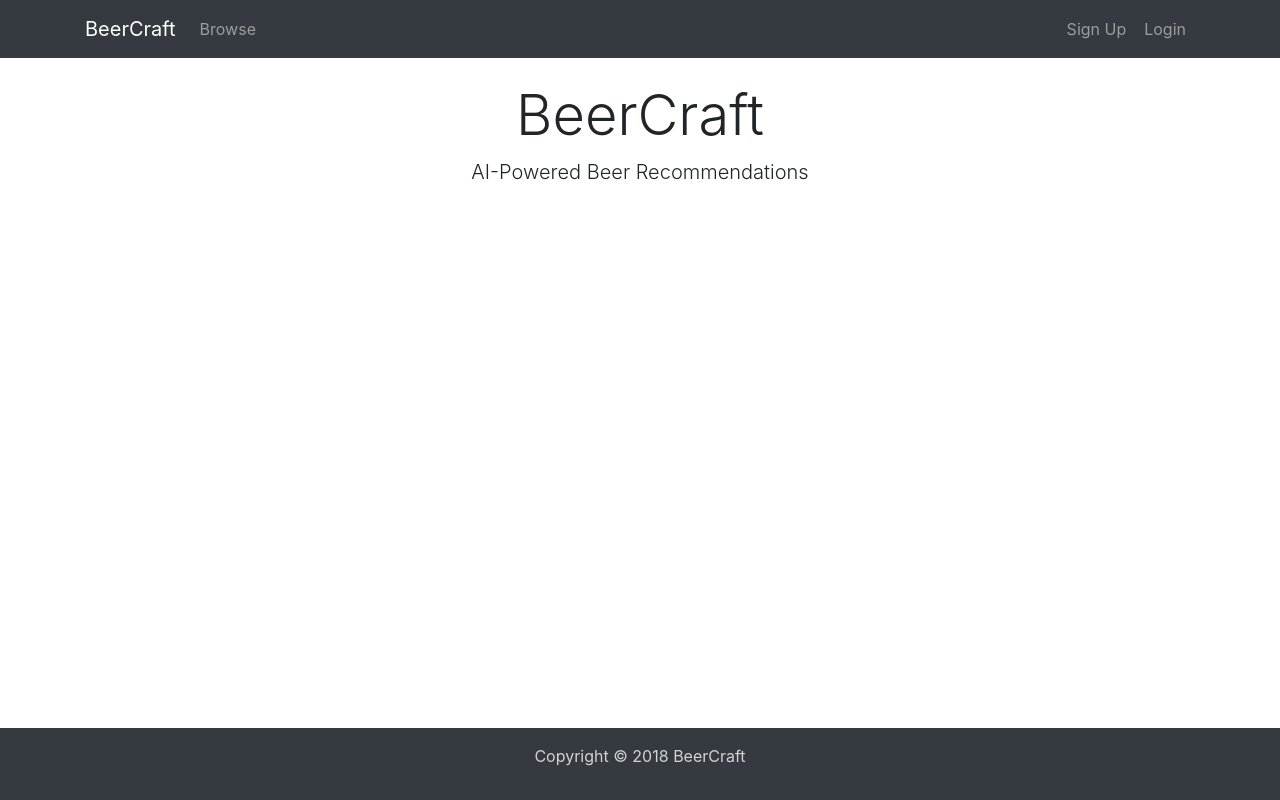
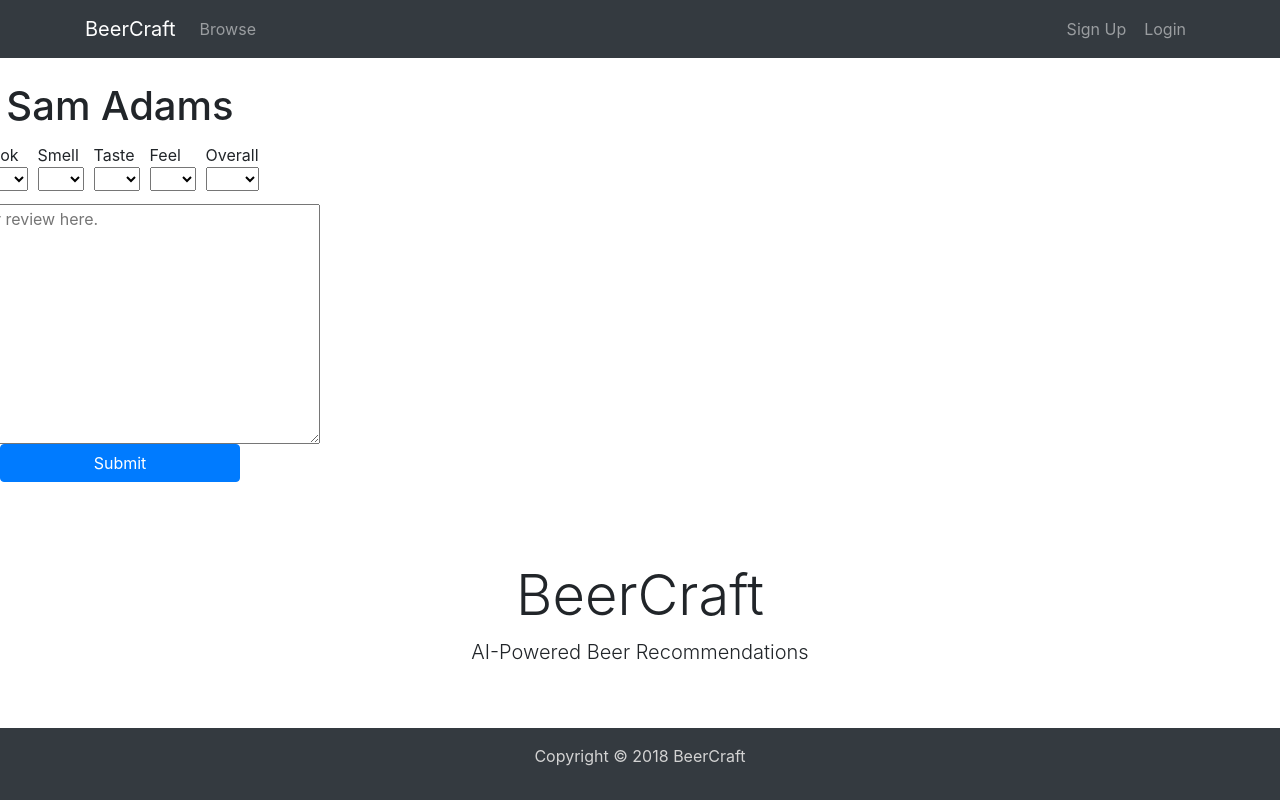
Before and after one commit to chingu-voyage7/Bears-Team-01, a React (Create React App) app in the folder client/: page / in a window 1280 px wide. Built offline with nearby package versions, Linux system fonts and the light colour scheme.

Commit message:
adjusted height, width, and centering style of container

```diff
--- a/client/src/App.css
+++ b/client/src/App.css
@@ -118,8 +118,16 @@
 /*== Rate Beer styles ==*/
 
 .rate-beer-container {
-  height: 10em;
+  height: 30em;
+  width: 15em;
+  display: flex;
+  flex-direction: column;
+  align-items: center;
 }
+
+/* .rate-beer-container button {
+
+} */
 
 .rating-categories {
   display: flex;
--- a/client/src/App.js
+++ b/client/src/App.js
@@ -4,9 +4,11 @@
 import Footer from './components/layout/Footer';
 import Welcome from './components/WelcomePage';
 import Browse from './components/BrowsePage';
-// import BeerReview from './components/BeerReview';
+import ReviewBeer from './components/ReviewBeer';
 
 import './App.css';
+
+const TEST_BEER_NAME = 'Sam Adams';
 
 class App extends Component {
   render() {
@@ -14,7 +16,7 @@
       <Router>
         <div className="App">
           <Navbar />
-          {/* <BeerReview beerName={'HEINEKEN'}/> */}
+          <ReviewBeer beerName={TEST_BEER_NAME}/>
             <div className="container">
               <Switch>
                <Route path="/" component={Welcome} exact={true} />
```
